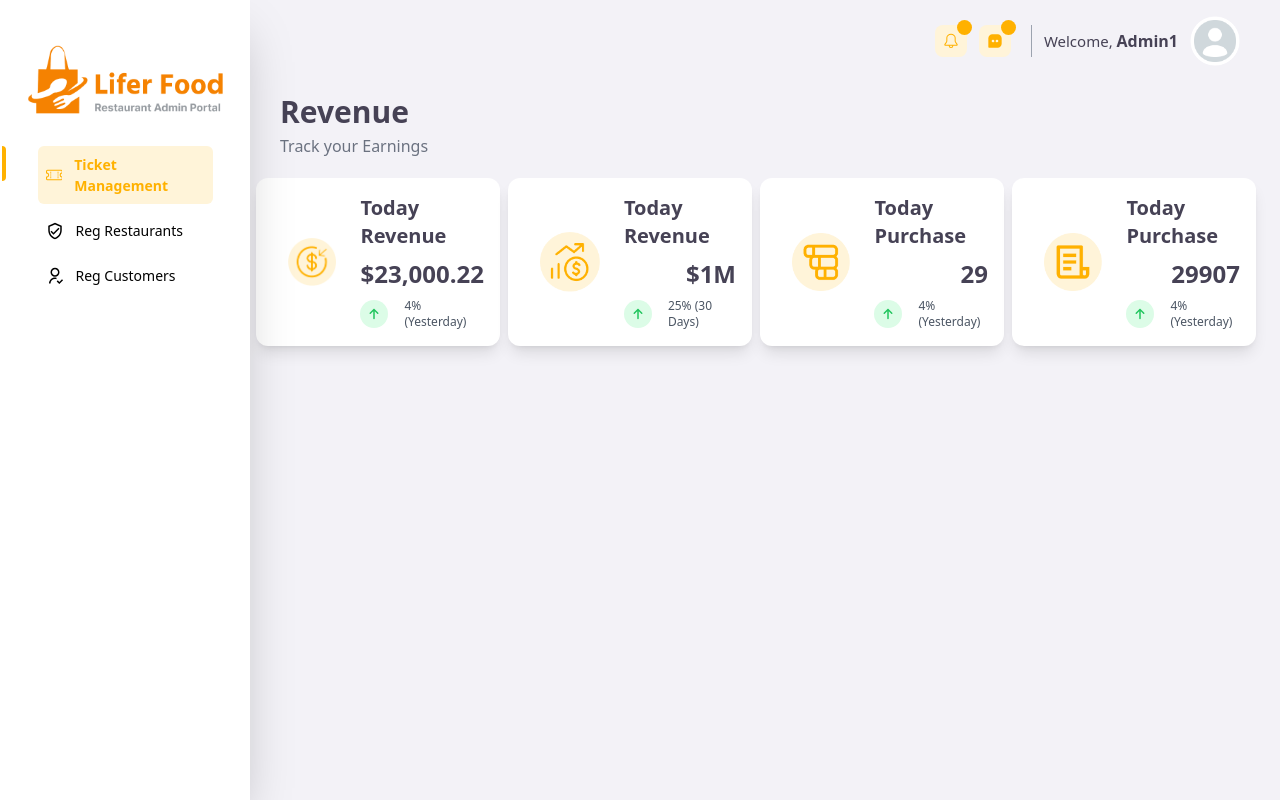
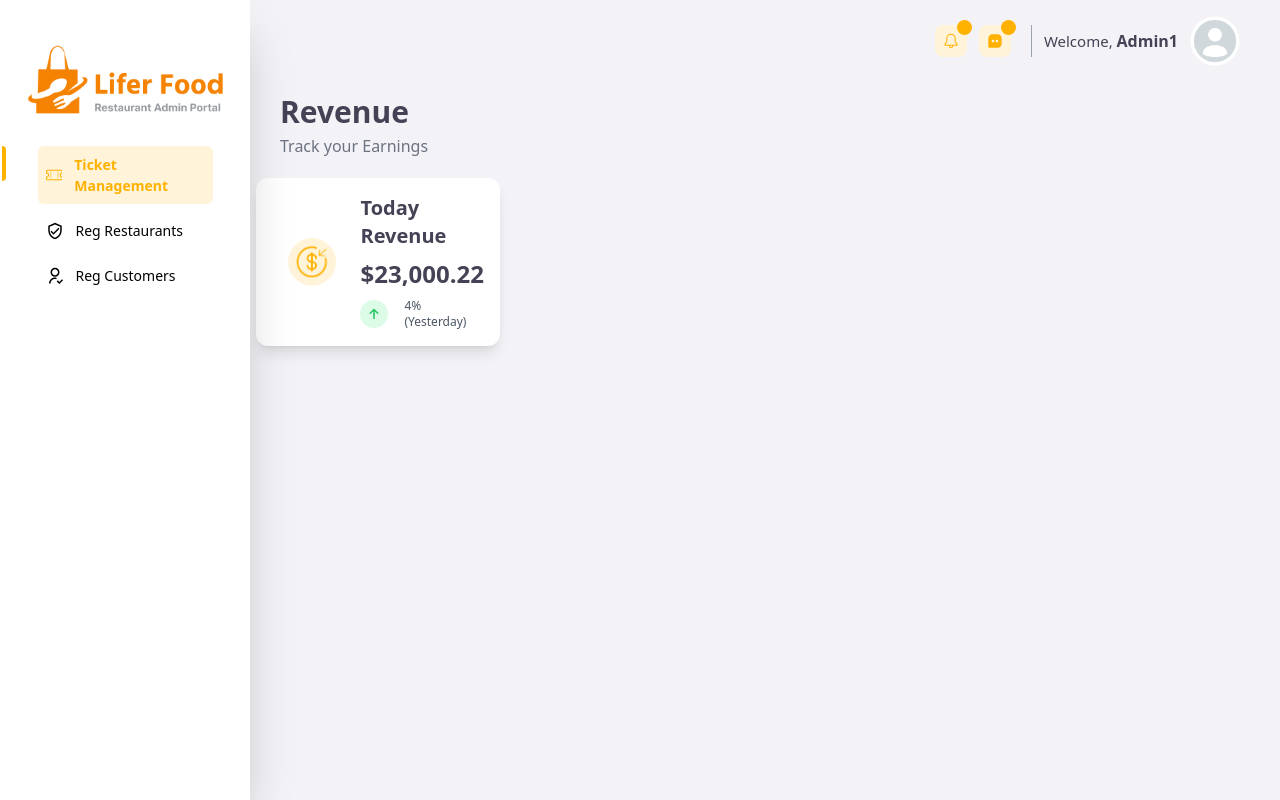
Before and after one commit to usman4222/Lifer-Food-Admin, a React (Vite) app: page / in a window 1280 px wide. Built offline with nearby package versions, Linux system fonts and the light colour scheme.

Commit message:
new changes

```diff
--- a/src/Pages/Revenue.jsx
+++ b/src/Pages/Revenue.jsx
@@ -4,9 +4,6 @@ import { FaArrowUp } from "react-icons/fa6";
 import Wrapper from "../Components/Wrapper";
 import Head from "../Components/Head";
 import revenueIcon1 from '../assets/images/revenue1.png'
-import revenueIcon2 from '../assets/images/revenue2.png'
-import revenueIcon3 from '../assets/images/revenue3.png'
-import revenueIcon4 from '../assets/images/revenue4.png'
 
 const Revenue = () => {
 
@@ -30,51 +27,6 @@ const Revenue = () => {
               </div>
             </div>
           </div>
-          <div className="bg-white shadow-lg flex flex-row justify-center items-center p-4 rounded-xl gap-x-2 ml-6 lg:ml-0">
-            <div className="p-4 rounded-full">
-              <img className="object-contain w-20" src={revenueIcon2} />
-            </div>
-            <div className="flex flex-col text-primary gap-y-2">
-              <h3 className="text-xl font-semibold">Today Revenue</h3>
-              <span className="text-2xl font-bold text-right">$1M</span>
-              <div className="flex flex-row gap-x-4 justify-center items-center">
-                <div className="text-green-500 p-2 bg-green-100 rounded-full">
-                  <FaArrowUp size={12} />
-                </div>
-                <span className="text-gray-600 text-xs">25% (30 Days)</span>
-              </div>
-            </div>
-          </div>
-          <div className="bg-white shadow-lg flex flex-row justify-center items-center p-4 rounded-xl gap-x-2 ml-6 md:ml-6 lg:ml-0">
-            <div className="p-4 rounded-full">
-              <img className="object-contain w-20" src={revenueIcon3} />
-            </div>
-            <div className="flex flex-col text-primary gap-y-2">
-              <h3 className="text-xl font-semibold">Today Purchase</h3>
-              <span className="text-2xl font-bold text-right">29</span>
-              <div className="flex flex-row gap-x-4 justify-center items-center">
-                <div className="text-green-500 p-2 bg-green-100 rounded-full">
-                  <FaArrowUp size={12} />
-                </div>
-                <span className="text-gray-600 text-xs">4% (Yesterday)</span>
-              </div>
-            </div>
-          </div>
-          <div className="bg-white shadow-lg flex flex-row justify-center items-center p-4 rounded-xl gap-x-2 ml-6 lg:ml-0">
-            <div className="p-4 rounded-full ">
-              <img className="object-contain w-20" src={revenueIcon4} />
-            </div>
-            <div className="flex flex-col text-primary gap-y-2">
-              <h3 className="text-xl font-semibold">Today Purchase</h3>
-              <span className="text-2xl font-bold text-right">29907</span>
-              <div className="flex flex-row gap-x-4 justify-center items-center">
-                <div className="text-green-500 p-2 bg-green-100 rounded-full">
-                  <FaArrowUp size={12} />
-                </div>
-                <span className="text-gray-600 text-xs">4% (Yesterday)</span>
-              </div>
-            </div>
-          </div>
         </div>
       </Wrapper>
     </>
```
Also changed, not shown: 1 other file (tests, documents, lock files or other folders).
